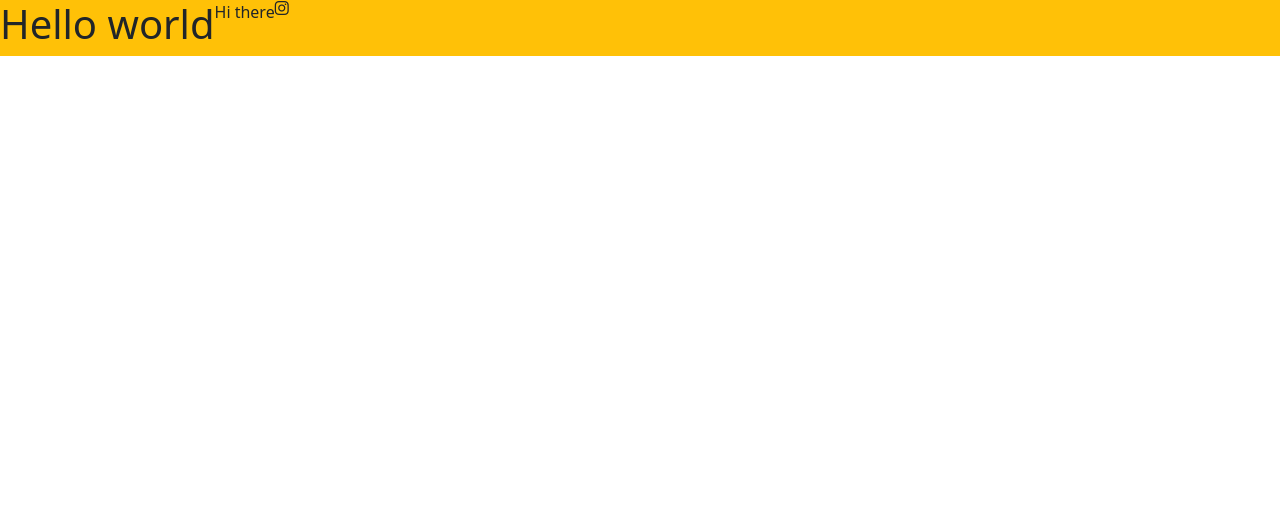
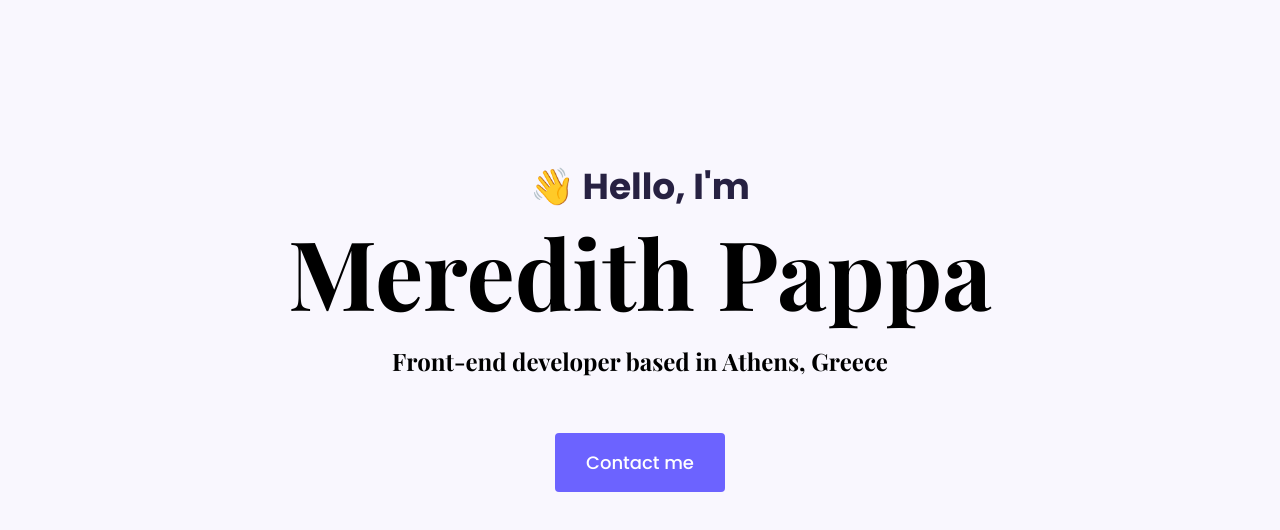
Before and after one commit to meredithpappa/Portfolio-Project, a plain HTML site: page index.html in a window 1280 px wide. Drawn offline with nearby package versions, Linux system fonts and the light colour scheme.

Commit message:
Added HTML and CSS Variables

```diff
--- a/index.html
+++ b/index.html
@@ -2,13 +2,35 @@
 <html lang="en">
   <head>
     <meta charset="UTF-8" />
-    <meta http-equiv="X-UA-Compatible" content="IE=edge" />
+    <meta
+      http-equiv="X-UA-Compatible"
+      content="IE=edge"
+    />
+    <meta
+      name="viewport"
+      content="width=device-width, initial-scale=1.0"
+    />
+    <title>Document</title>
+
     <link
       href="https://cdn.jsdelivr.net/npm/bootstrap@5.0.0-beta2/dist/css/bootstrap.min.css"
       rel="stylesheet"
       integrity="sha384-BmbxuPwQa2lc/FVzBcNJ7UAyJxM6wuqIj61tLrc4wSX0szH/Ev+nYRRuWlolflfl"
       crossorigin="anonymous"
     />
+    <link
+      rel="preconnect"
+      href="https://fonts.gstatic.com"
+    />
+    <link
+      href="https://fonts.googleapis.com/css2?family=Playfair+Display:wght@700&family=Poppins:wght@500;700&display=swap"
+      rel="stylesheet"
+    />
+    <link
+      rel="stylesheet"
+      href="style.css"
+    />
+
     <script
       src="https://cdn.jsdelivr.net/npm/bootstrap@5.0.0-beta2/dist/js/bootstrap.bundle.min.js"
       integrity="sha384-b5kHyXgcpbZJO/tY9Ul7kGkf1S0CWuKcCD38l8YkeH8z8QjE0GmW1gYU5S9FOnJ0"
@@ -18,20 +40,20 @@
       src="https://kit.fontawesome.com/ddc3ee268a.js"
       crossorigin="anonymous"
     ></script>
-    <link rel="preconnect" href="https://fonts.gstatic.com" />
-    <link
-      href="https://fonts.googleapis.com/css2?family=Playfair+Display:wght@700&family=Poppins:wght@500;700&display=swap"
-      rel="stylesheet"
-    />
-    <link rel="stylesheet" href="styles/portfolio.css" />
-    <meta name="viewport" content="width=device-width, initial-scale=1.0" />
-    <title>Document</title>
   </head>
   <body>
-    <div class="d-flex bg-warning">
-      <h1>Hello world</h1>
-      <p>Hi there</p>
-      <i class="fab fa-instagram"></i>
+    <div class="hero">
+      <p>👋 Hello, I'm</p>
+      <h1>Meredith Pappa</h1>
+      <h2 class="mb-5">Front-end developer based in Athens, Greece</h2>
+      <div>
+        <a
+          href="#"
+          class="btn btn-branding"
+        >
+          Contact me
+        </a>
+      </div>
     </div>
   </body>
 </html>
--- a/style.css
+++ b/style.css
@@ -1,10 +1,58 @@
-h1 {
+:root {
+  --branding-color: #6c63ff;
+  --secondary-color: #f9f7fe;
+  --heading-font-family: "Playfair Display", serif;
+  --default-font-family: "Poppins", sans-serif;
+}
+
+body {
+  font-family: var(--default-font-family);
+}
+
+h1,
+h2,
+h3,
+h4,
+h5,
+h6 {
   color: black;
-  font-family: "Playfair Display", serif;
+  font-family: var(--heading-font-family);
   font-weight: bold;
 }
 
+h1 {
+  font-size: 96px;
+}
+
 p {
-  font-family: "Poppins", sans-serif;
   font-weight: normal;
 }
+
+.hero {
+  background: var(--secondary-color);
+  text-align: center;
+  padding: 160px 20px;
+}
+
+.hero p {
+  font-size: 36px;
+  font-weight: bold;
+  margin: 0;
+  color: #272142;
+}
+
+.hero h2 {
+  font-family: var(--heading-font-family);
+  font-weight: normal;
+  line-height: 2;
+  font-size: 24px;
+}
+
+.btn-branding {
+  background: var(--branding-color);
+  border-radius: 4px;
+  color: white;
+  font-size: 18px;
+  line-height: 27px;
+  padding: 15px 30px;
+}
```
